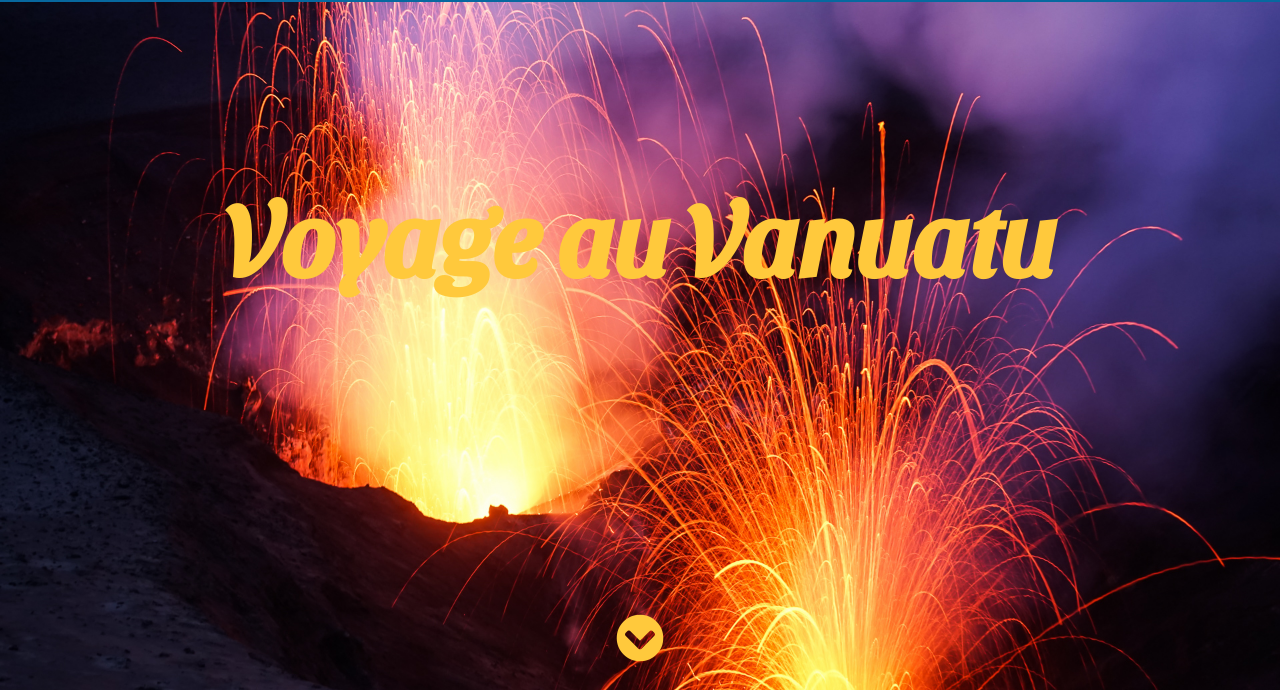
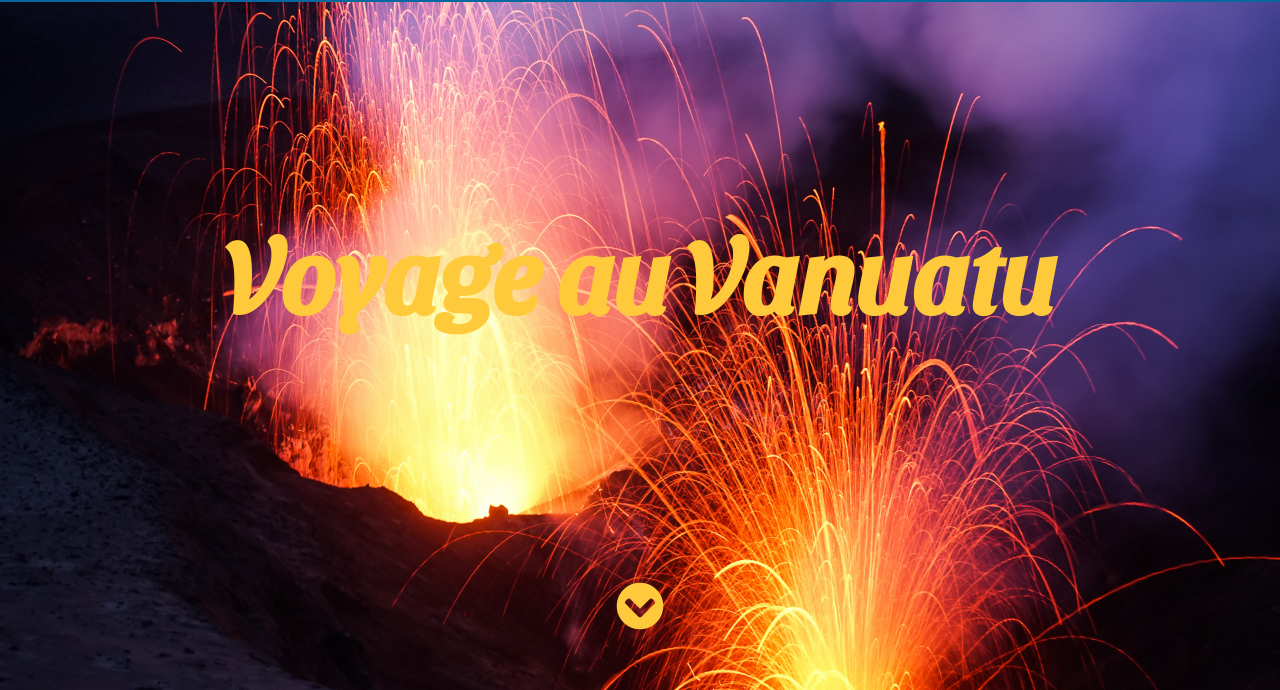
Before and after one commit to john32313/globle_trotters, a website built with Parcel: page index.html in a window 1280 px wide. Shown: the part 110-800 px from the top of the page. Built offline with nearby package versions, Linux system fonts and the light colour scheme.

Commit message:
solve arrow button position

```diff
--- a/src/accueil.css
+++ b/src/accueil.css
@@ -44,6 +44,10 @@ a {
     align-items: center;
 }
 
+.header_hero .icon_down {
+    position: absolute;
+    bottom : 8vh;
+}
 
 .header_hero h1 {
     color: #FFC93C;
@@ -51,6 +55,8 @@ a {
     font-family: Sansita_title;
     font-size: 8vw;
     margin: auto;
+    position: absolute;
+    top : 40vh;
 
 }
 
@@ -61,7 +67,7 @@ a {
 }
 
 .icon_down {
-    margin: 9em auto;
+    margin: 0 auto;
 }
 
 .icon_down a {
```
